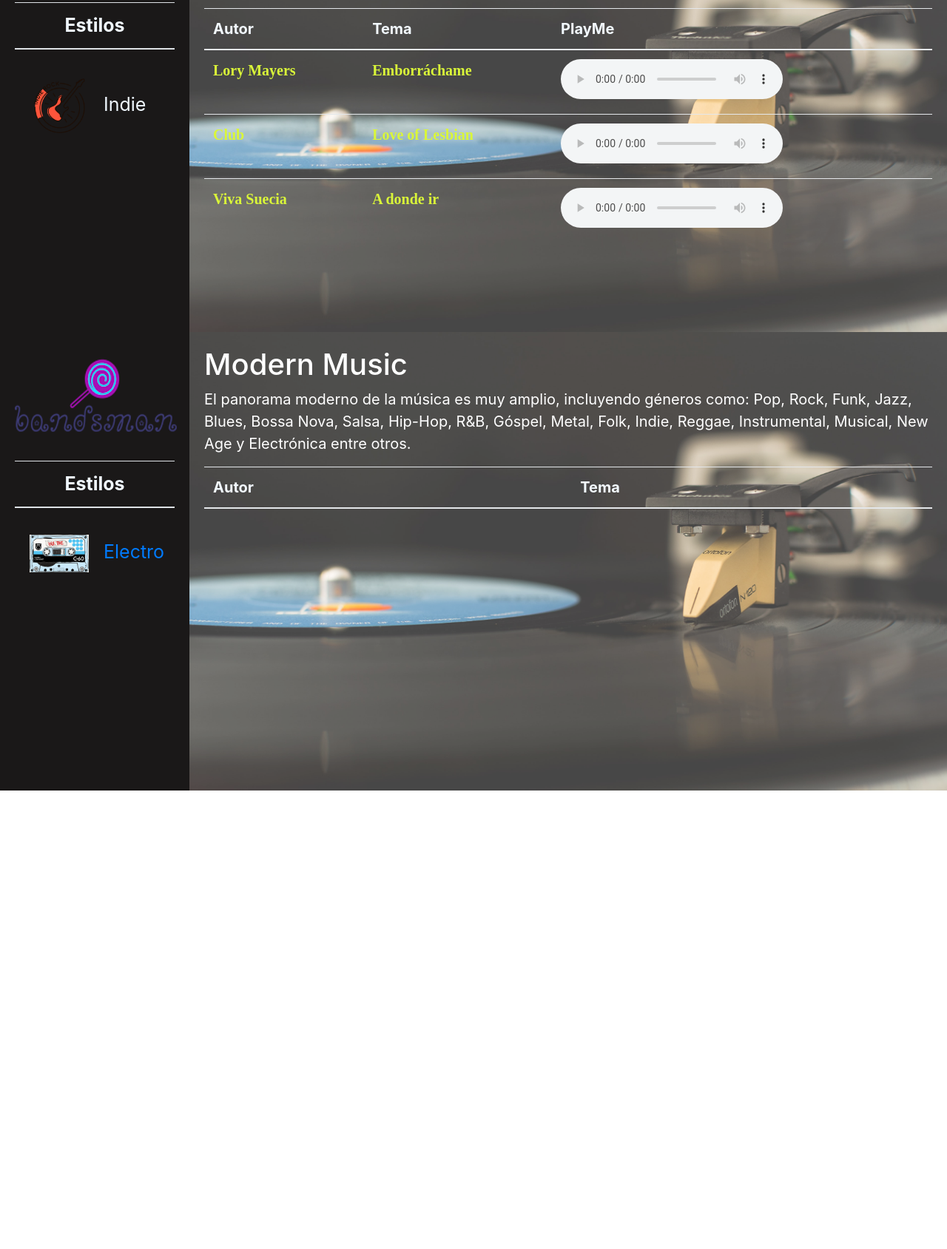
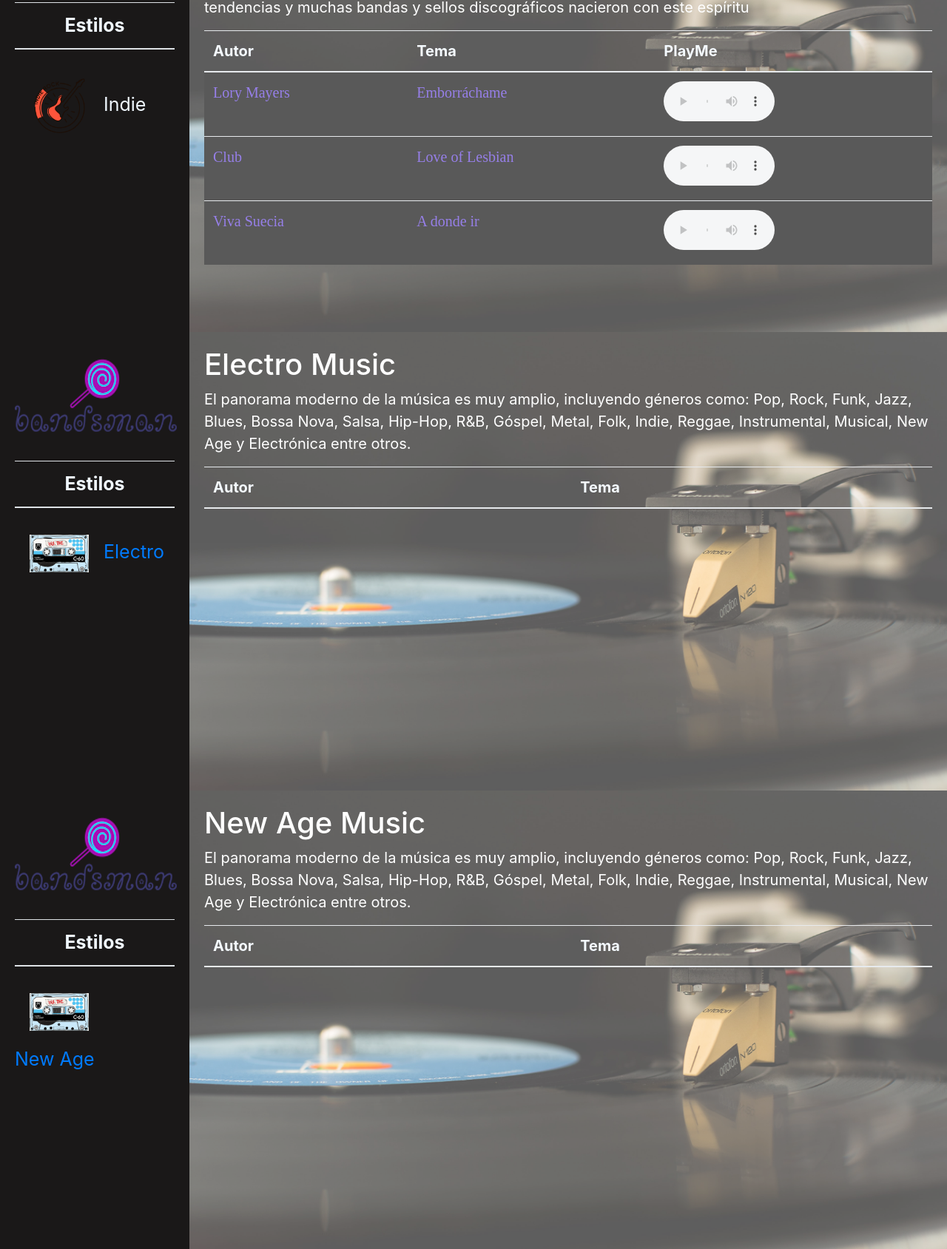
Before and after one commit to herneshem/WebMusic, a plain HTML site: page index.html in a window 1280 px wide. Shown: the part 791-2480 px from the top of the page at 74% size. Before the commit the page ends 1860 px from the top, so only its background shows below. Drawn offline with nearby package versions, Linux system fonts and the light colour scheme.

Commit message:
Arreglo de reproductores

```diff
--- a/index.html
+++ b/index.html
@@ -1,6 +1,6 @@
 <!DOCTYPE html>
 <html lang="en">
-<!--GIT ADD.  PARA AGREGARLO ANTES AL TEMPORAL Y DESPUES SE HACE EL COMMIT-->
+<!--GIT ADD.  PARA AGREGARLO ANTES AL TEMPORAL Y DESPUES SE HACE EL COMMIT Y DESPU'ES GIT PUSH-->
 <head>
     <meta charset="UTF-8">
     <meta name="viewport" content="width=device-width, initial-scale=1.0">
@@ -30,7 +30,7 @@
             </table>
             <div id="icon"><img src="Multimedia/musica/indie.png"><a href="#seccion1"><label>Indie</label></a></div>
             <div id="icon"><img src="Multimedia/musica/electronica.png"><a href="#seccion2"><label>Electro</label></a></div>
-            <div id="icon"><img src="Multimedia/musica/newage.png"><a href=""><label>New Age</label></a></div>
+            <div id="icon"><img src="Multimedia/musica/newage.png"><a href="#seccion3"><label>New Age</label></a></div>
         </nav>
 
         <article>
@@ -52,7 +52,7 @@
     </section>
 
 
-<!--GIT ADD.  PARA AGREGARLO ANTES AL TEMPORAL Y DESPUES SE HACE EL COMMIT-->
+<!--GIT ADD.  PARA AGREGARLO ANTES AL TEMPORAL Y DESPUES SE HACE EL COMMIT Y DESPU'ES GIT PUSH-->
 
 
                                     <!--INDIE-->
@@ -79,11 +79,11 @@
         </nav>
 
         <article>
-            <h1>Modern Music</h1>
-            <p>El panorama moderno de la música es muy amplio, incluyendo géneros como: Pop, Rock, Funk, Jazz, Blues,
-                Bossa Nova, Salsa, Hip-Hop, R&B, Góspel, Metal, Folk, Indie, Reggae, Instrumental, Musical, New Age y
-                Electrónica entre otros.</p>
 
+            <h1>Indie Music</h1>
+            <p>Aunque todo te suene muy del siglo XXI, es en la década de los 80 cuando comienza a acuñarse el
+                 término de indie, tras el boom punk y el surgimiento de los grupos post punk británicos.
+                 El famoso Do it yourself (DIY) se extendió entre los jóvenes que deseaban salirse de la cultura popular que dictaba las tendencias y muchas bandas y sellos discográficos nacieron con este espíritu</p>
             <table class="table">
                 <thead>
                     <tr>
@@ -93,16 +93,15 @@
                     </tr>
                 </thead>
                 <tbody id="list">
-                    <tr></tr>
+
                 </tbody>
             </table>
-
 
 
         </article>
     </section>
 
-<!--GIT ADD.  PARA AGREGARLO ANTES AL TEMPORAL Y DESPUES SE HACE EL COMMIT-->
+<!--GIT ADD.  PARA AGREGARLO ANTES AL TEMPORAL Y DESPUES SE HACE EL COMMIT Y DESPU'ES GIT PUSH-->
 
                                     <!--ELECTRO-->
 
@@ -127,7 +126,52 @@
         </nav>
 
         <article>
-            <h1>Modern Music</h1>
+            <h1>Electro Music</h1>
+            <p>El panorama moderno de la música es muy amplio, incluyendo géneros como: Pop, Rock, Funk, Jazz, Blues,
+                Bossa Nova, Salsa, Hip-Hop, R&B, Góspel, Metal, Folk, Indie, Reggae, Instrumental, Musical, New Age y
+                Electrónica entre otros.</p>
+
+            <table class="table">
+                <thead>
+                    <tr>
+                        <th scope="col">Autor</th>
+                        <th scope="col">Tema</th>
+                    </tr>
+                </thead>
+                <tbody id="list1">
+                    <tr></tr>
+                </tbody>
+            </table>
+
+
+
+        </article>
+    </section>
+
+
+                                    <!--NEW AGE-->
+
+    <section id="seccion3">
+        <nav>
+
+            <p>
+
+            <table class="table">
+                <thead>
+                    <tr>
+                        <a href=""><img class="logo" src="Multimedia/logmusic2.png" alt=""><br><br></a>
+
+                        <th scope="col" style="text-align: center;">Estilos</th>
+                    </tr>
+                </thead>
+            </table>
+
+             <div id="icon"><img src="Multimedia/musica/electronica.png" ><a href="#seccion2"><label >New Age</label></a></div>
+
+        </nav>
+
+        <article>
+            <h1>New Age Music</h1>
             <p>El panorama moderno de la música es muy amplio, incluyendo géneros como: Pop, Rock, Funk, Jazz, Blues,
                 Bossa Nova, Salsa, Hip-Hop, R&B, Góspel, Metal, Folk, Indie, Reggae, Instrumental, Musical, New Age y
                 Electrónica entre otros.</p>
--- a/js.js
+++ b/js.js
@@ -25,15 +25,21 @@ const jsontem = leerjson => {
 
    //----------ITERANDO CON EL =+`` PARA QUE RECORRA EL JSON
    for (let item of leerjson) {
-      console.log(item.Url)
-      list.innerHTML += `
-   <td><b>${item.author}</b></td>
-   <td><b>${item.tema}</b></td>
-   <td><audio controls>
-   <source src="${item.Url}"></audio></td>
+
+      console.log(item)
+     list.innerHTML += `
+   <tr><td>${item.author}</td>
+   <td>${item.tema}</td>
+   <td><audio controls style="width:150px">
+   <source src="${item.Url}"></audio></td></tr>
+
   `
 
    }
 
 
-}
+
+
+};
+
+list += '';
--- a/listado.json
+++ b/listado.json
@@ -1,5 +1,5 @@
 [
-    {
+   {
         "author": "Lory Mayers",
         "tema": "Emborráchame",
         "Url":"Multimedia/musica/Emborracharme.mp3"
--- a/music.css
+++ b/music.css
@@ -34,7 +34,7 @@
     margin: 20px ;
   }
 
-  article {
+  article{
     color: white;
     float: left;
     padding: 20px;
@@ -42,11 +42,14 @@
     background-image: url('Multimedia/turntable.jpg') ;
     background-repeat: no-repeat;
     background-size: 100%;
-    opacity: 0.8;
+    opacity: 0.7;
     font-size: 20px;
     /*background-color: #f1f1f1;*/
     height: 620px; /* only for demonstration, should be removed */
+
+
   }
+
 
 
 
@@ -55,6 +58,7 @@
     content: "";
     display: table;
     clear: both;
+
 
   }
   a{
@@ -66,13 +70,17 @@
   }
 
   #list tr{
-    color: rgb(209, 245, 8);
-    font-family: 'Times New Roman', Times, serif;
+    color: rgb(106, 74, 223);
+    font-family: 'Times New Roman', Times, serif ;
+    background-color: rgb(20, 19, 19);
+
+
 
   }
   #reproductor audio{
-    margin-top: 20px;
-    display:inline-block
+    margin: 300px 350px auto;
+    display:inline-block;
+
   }
 
   /* Style the footer */
```
